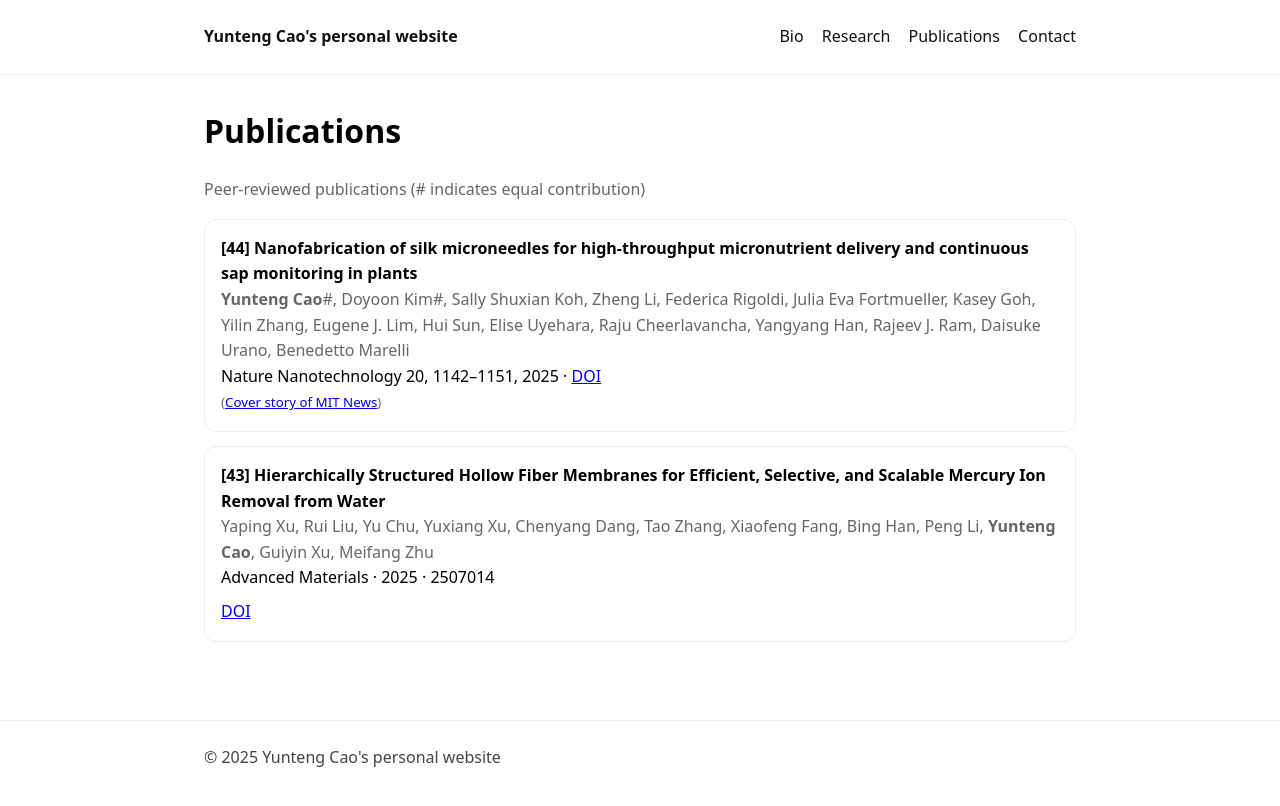
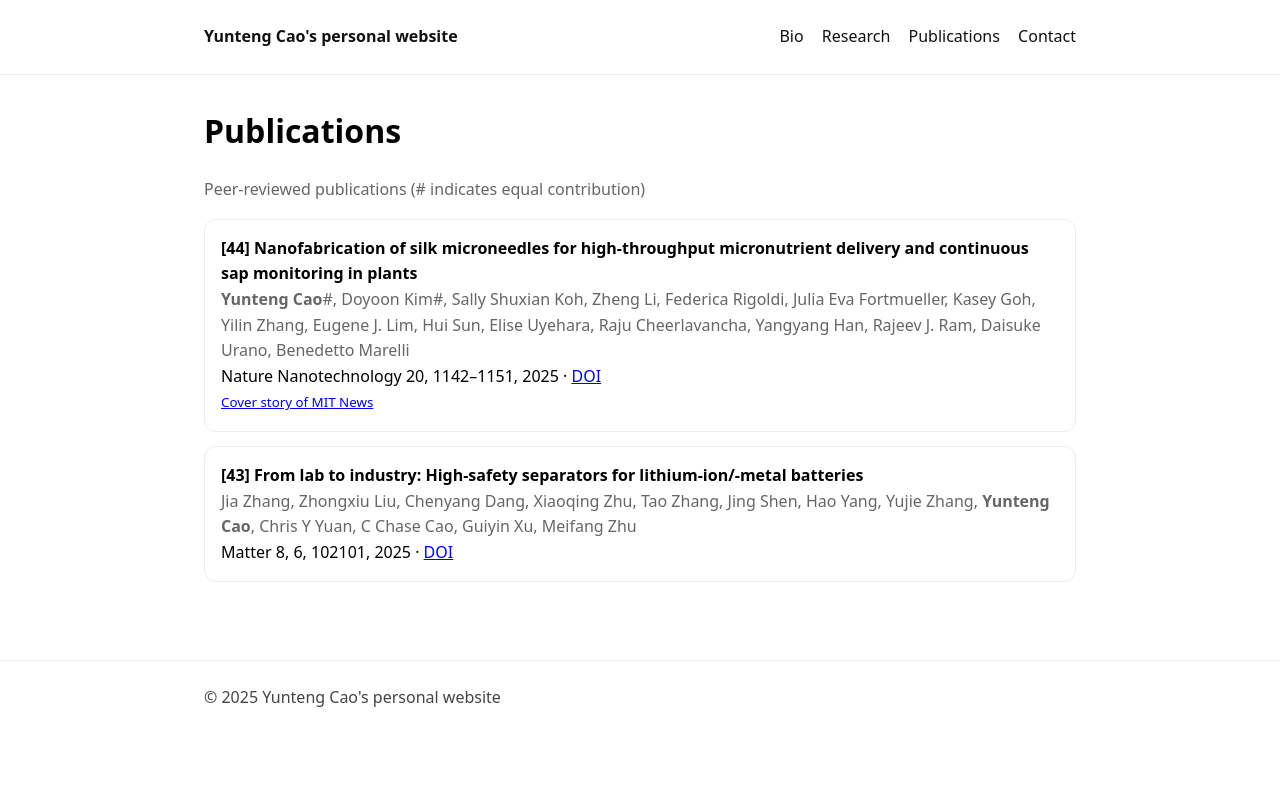
Before and after one commit to Yunteng-Cao/yunteng-cao.github.io, a Jekyll site: the page built from publications/index.md, in a window 1280 px wide. Shown: the top 806 px of the page. Built offline with Jekyll 4.4.1, drawn with Linux system fonts in a browser that asks for light colours.

Commit message:
Update index.md

```diff
--- a/publications/index.md
+++ b/publications/index.md
@@ -24,22 +24,29 @@ Peer-reviewed publications (# indicates equal contribution)
       </div>
       <div class="muted">
         <small>
-          (<a href="https://news.mit.edu/2025/will-vegetables-future-be-fortified-using-tiny-needles-0429">Cover story of MIT News</a>)
+          <a href="https://news.mit.edu/2025/will-vegetables-future-be-fortified-using-tiny-needles-0429">Cover story of MIT News</a>
         </small>
       </div>
     </div>
   </div>
 </div>
 
-
 <div class="card">
-  <div><strong>[43]</strong> <strong>Hierarchically Structured Hollow Fiber Membranes for Efficient, Selective, and Scalable Mercury Ion Removal from Water</strong></div>
-  <div class="muted">Yaping Xu, Rui Liu, Yu Chu, Yuxiang Xu, Chenyang Dang, Tao Zhang, Xiaofeng Fang, Bing Han, Peng Li, <strong>Yunteng Cao</strong>, Guiyin Xu, Meifang Zhu</div>
-  <div>Advanced Materials · 2025 · 2507014</div>
-  <div style="margin-top:8px;">
-    <a href="https://doi.org/10.1002/adma.202507014">DOI</a>
+  <div style="display:flex; gap:16px; align-items:flex-start;">
+    <div style="min-width:0;">
+      <div><strong>[43]</strong> <strong>From lab to industry: High-safety separators for lithium-ion/-metal batteries</strong></div>
+      <div class="muted">
+        Jia Zhang, Zhongxiu Liu, Chenyang Dang, Xiaoqing Zhu, Tao Zhang, Jing Shen, Hao Yang, Yujie Zhang, <strong>Yunteng Cao</strong>, Chris Y Yuan, C Chase Cao, Guiyin Xu, Meifang Zhu
+      </div>
+      <div>
+        Matter 8, 6, 102101, 2025 ·
+        <a href="https://www.cell.com/matter/fulltext/S2590-2385(25)00144-4">DOI</a>
+      </div>
+    </div>
   </div>
 </div>
+
+
 
 <!-- =========================
      2024
```
